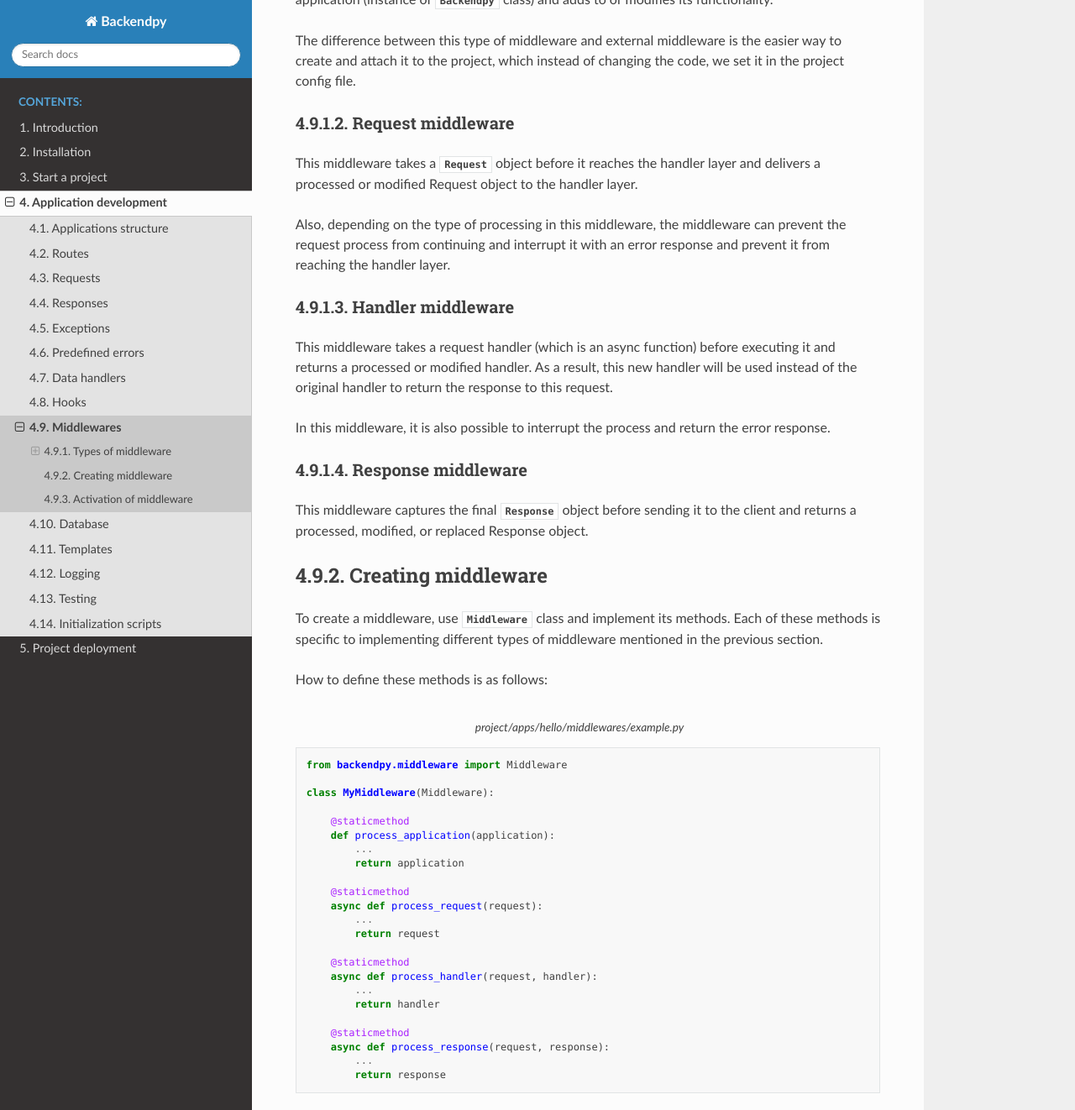
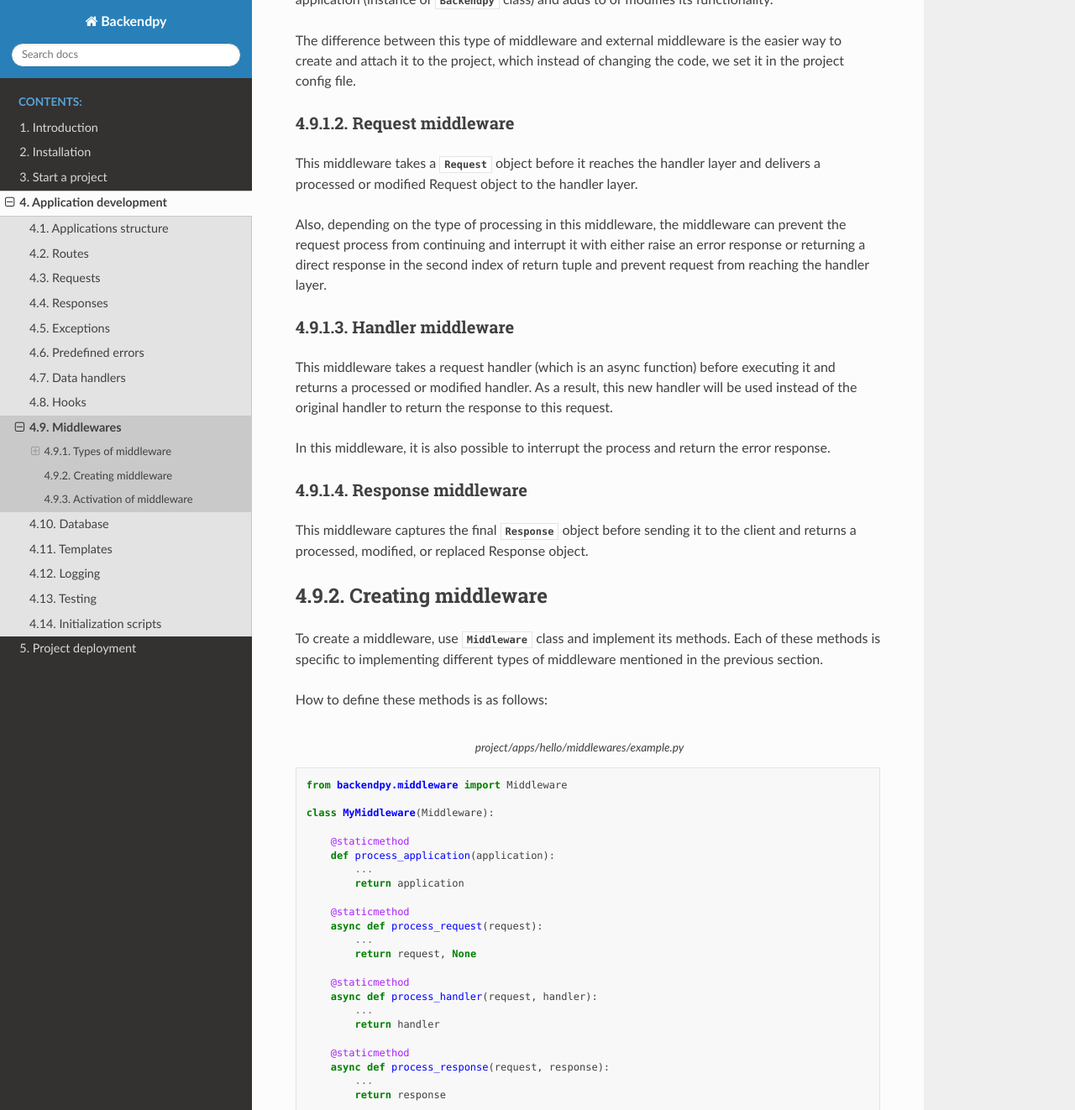
Before and after one commit to EndFramework/backendpy, a Sphinx documentation site: the page built from docs/middlewares.rst, in a window 1280 px wide and 1400 px high, scrolled down 495 px, cut to the strip 0-1322 px from the top of the window. Shown: the whole strip at 84% size. Built offline with Sphinx 7.4.7 and the Read the Docs theme 2.0.0, drawn with Linux system fonts in a browser that asks for light colours.

Commit message:
Update docs

```diff
--- a/docs/middlewares.rst
+++ b/docs/middlewares.rst
@@ -24,7 +24,8 @@ This middleware takes a :class:`~backendpy.request.Request` object before it rea
 processed or modified Request object to the handler layer.
 
 Also, depending on the type of processing in this middleware, the middleware can prevent the request process from
-continuing and interrupt it with an error response and prevent it from reaching the handler layer.
+continuing and interrupt it with either raise an error response or returning a direct response in the second index
+of return tuple and prevent request from reaching the handler layer.
 
 Handler middleware
 ..................
@@ -61,7 +62,7 @@ How to define these methods is as follows:
         @staticmethod
         async def process_request(request):
             ...
-            return request
+            return request, None
 
         @staticmethod
         async def process_handler(request, handler):
@@ -103,7 +104,7 @@ As an example of a request middleware, it can be used to authenticate the user b
                 'user_id': user.id,
                 'user_roles': user.roles}
 
-            return request
+            return request, None
 
 In this example, after receiving a request, first the user identity is checked inside the middleware and if there
 is an error, the error response is returned and if successful, the user information is added to the request context
```
